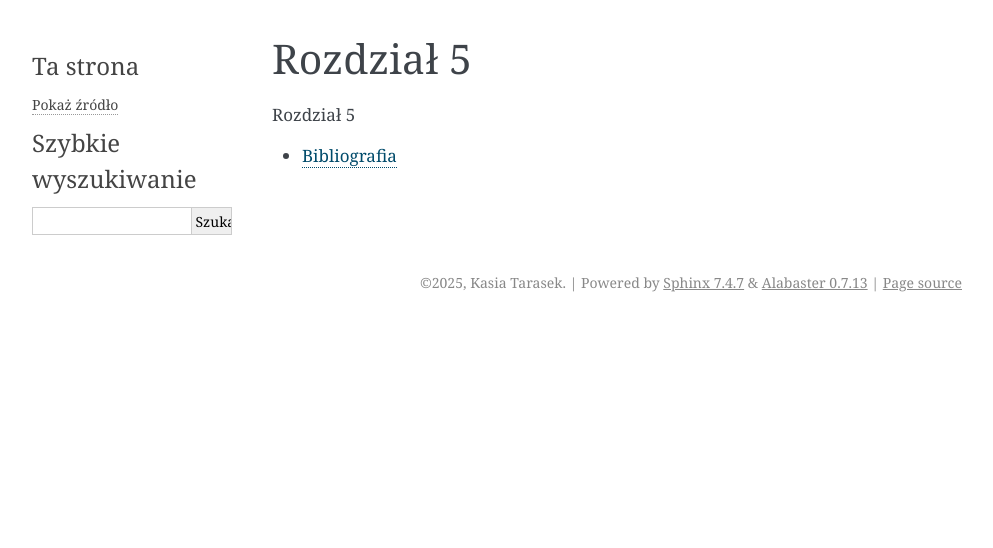
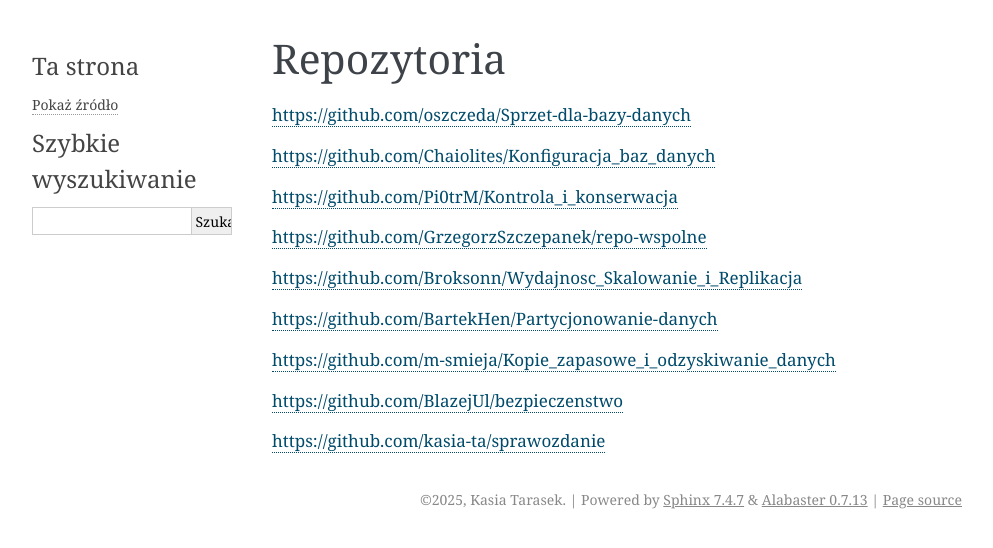
Before and after one commit to kasia-ta/sprawozdanie, a Sphinx documentation site: the page built from source/rozdzial5/index.rst, in a window 1280 px wide. Shown: the top 548 px of the page, without its empty margins (148-1141 px from the left). Built offline with Sphinx 7.4.7, drawn with Linux system fonts in a browser that asks for light colours; pages that are not in the unit, such as notebooks, are missing from menus.

Commit message:
Update index.rst

```diff
--- a/source/rozdzial5/index.rst
+++ b/source/rozdzial5/index.rst
@@ -1,8 +1,20 @@
-Rozdział 5
+Repozytoria
 ==========
 
-.. toctree::
-   :maxdepth: 2
-   :caption: Rozdział 5
+https://github.com/oszczeda/Sprzet-dla-bazy-danych
 
-   rozdzial5
+https://github.com/Chaiolites/Konfiguracja_baz_danych
+
+https://github.com/Pi0trM/Kontrola_i_konserwacja
+
+https://github.com/GrzegorzSzczepanek/repo-wspolne
+
+https://github.com/Broksonn/Wydajnosc_Skalowanie_i_Replikacja
+
+https://github.com/BartekHen/Partycjonowanie-danych
+
+https://github.com/m-smieja/Kopie_zapasowe_i_odzyskiwanie_danych
+
+https://github.com/BlazejUl/bezpieczenstwo
+
+https://github.com/kasia-ta/sprawozdanie
```
